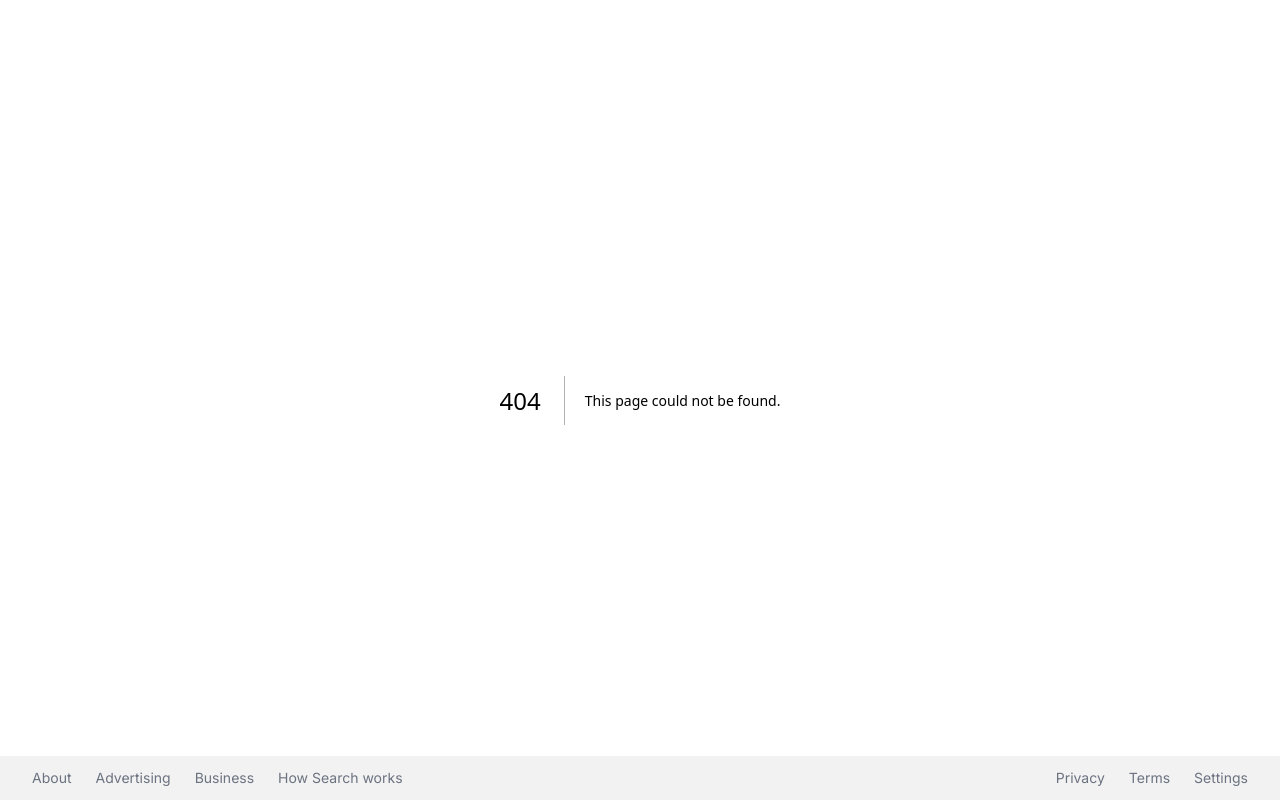
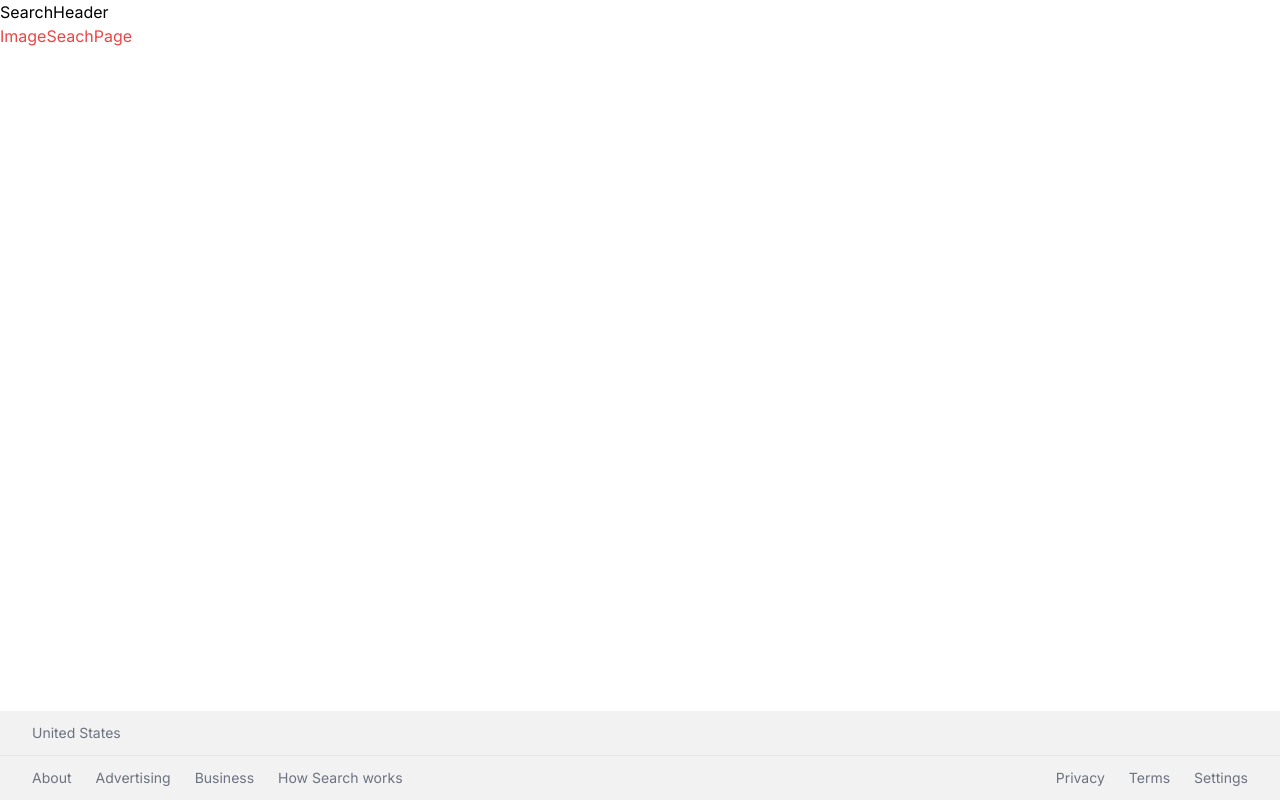
Before and after one commit to Tayrika/google-clone, a Next.js app: page /search/image in a window 1280 px wide. Before the commit this address had no page. Built offline with nearby package versions, Linux system fonts and the light colour scheme; no server answers.

Commit message:
Create search page for web and image

```diff
--- /dev/null
+++ b/src/app/search/image/page.jsx
@@ -0,0 +1,9 @@
+const ImageSearchPage = () => {
+    return (
+        <div className="text-red-500">
+            ImageSeachPage
+        </div>
+     );
+}
+
+export default ImageSearchPage;
--- /dev/null
+++ b/src/app/search/layout.jsx
@@ -0,0 +1,13 @@
+import SearchHeader from "@/components/SearchHeader";
+import "./../globals.css";
+
+const layout = ({ children }) => {
+    return (
+        <div>
+            <SearchHeader />
+            {children}
+        </div>
+     );
+}
+
+export default layout;
--- /dev/null
+++ b/src/app/search/web/page.jsx
@@ -0,0 +1,9 @@
+const WebSearchPage = () => {
+    return (
+        <div>
+            WebSearchPage
+        </div>
+     );
+}
+
+export default WebSearchPage;
--- a/src/components/CountryLookup.jsx
+++ b/src/components/CountryLookup.jsx
@@ -1,6 +1,23 @@
+"use client";
+
+import { useEffect, useState } from "react";
+
 const CountryLookup = () => {
+    const [country, setCountry] = useState("United States");
+
+    useEffect(() => {
+        const getCountry = async () => {
+            const response = await fetch(`https:extreme-ip-lookup.com/json/?key=${process.env.NEXT_PUBLIC_IP_API_KEY}`)
+                .then((res) => res.json())
+                .then((data) => data.country);
+            if (!response) return;
+            setCountry(response);
+        };
+        getCountry();
+    }, []);
+
     return (
-        <div></div>
+        <div>{country}</div>
      );
 }
 
--- a/src/components/Footer.jsx
+++ b/src/components/Footer.jsx
@@ -3,7 +3,7 @@ import CountryLookup from "./CountryLookup";
 const Footer = () => {
     return (
         <footer className="absolute bottom-0 text-sm text-gray-500 bg-[#f2f2f2] w-full">
-            <div>
+            <div className="border-b px-8 py-3">
                 <CountryLookup />
             </div>
             <div className="flex flex-col sm:flex-row justify-between items-center px-8 py-3 space-y-7 sm:space-y-0">
--- /dev/null
+++ b/src/components/SearchHeader.jsx
@@ -0,0 +1,7 @@
+const SearchHeader = () => {
+    return (
+        <div>SearchHeader </div>
+     );
+}
+
+export default SearchHeader;
```
